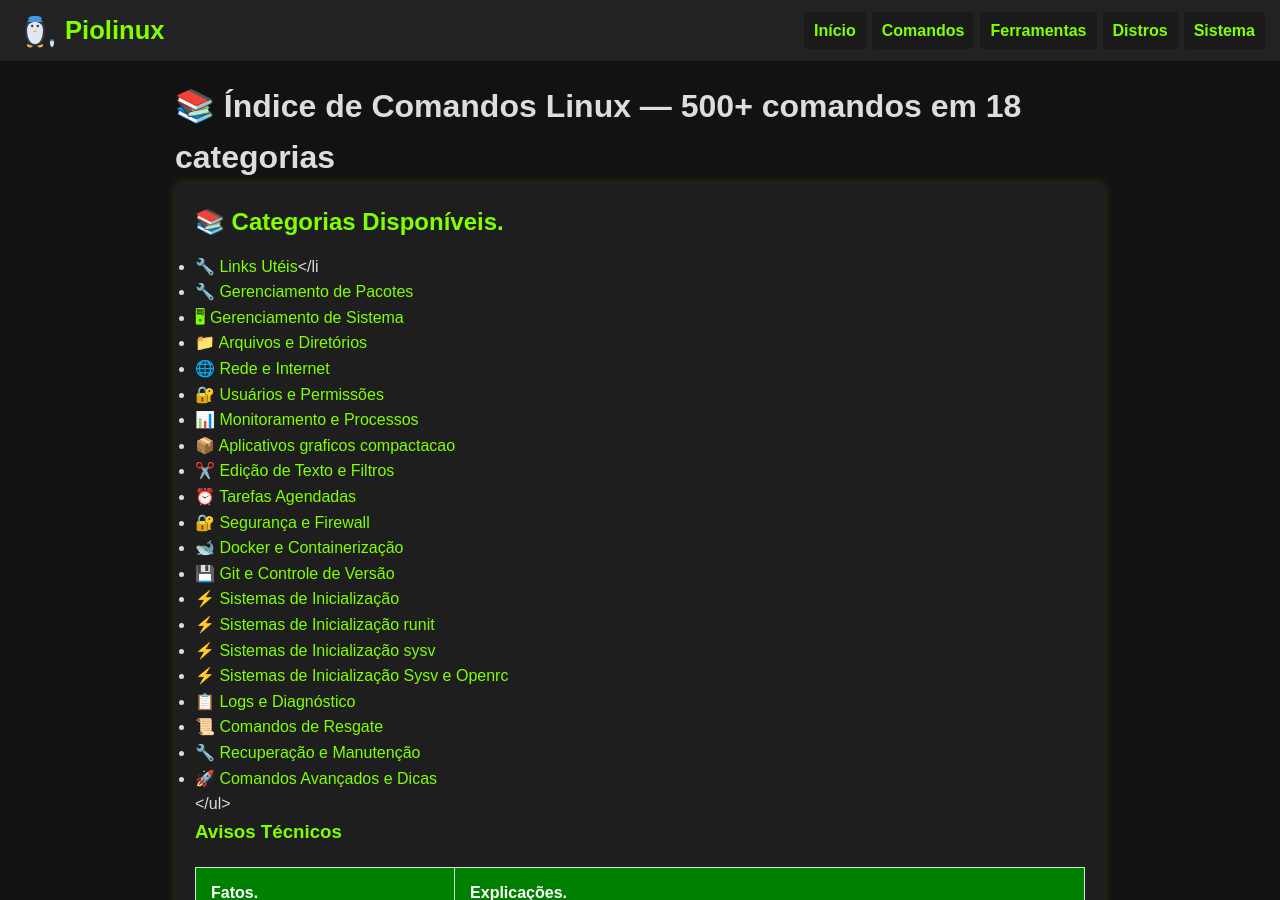
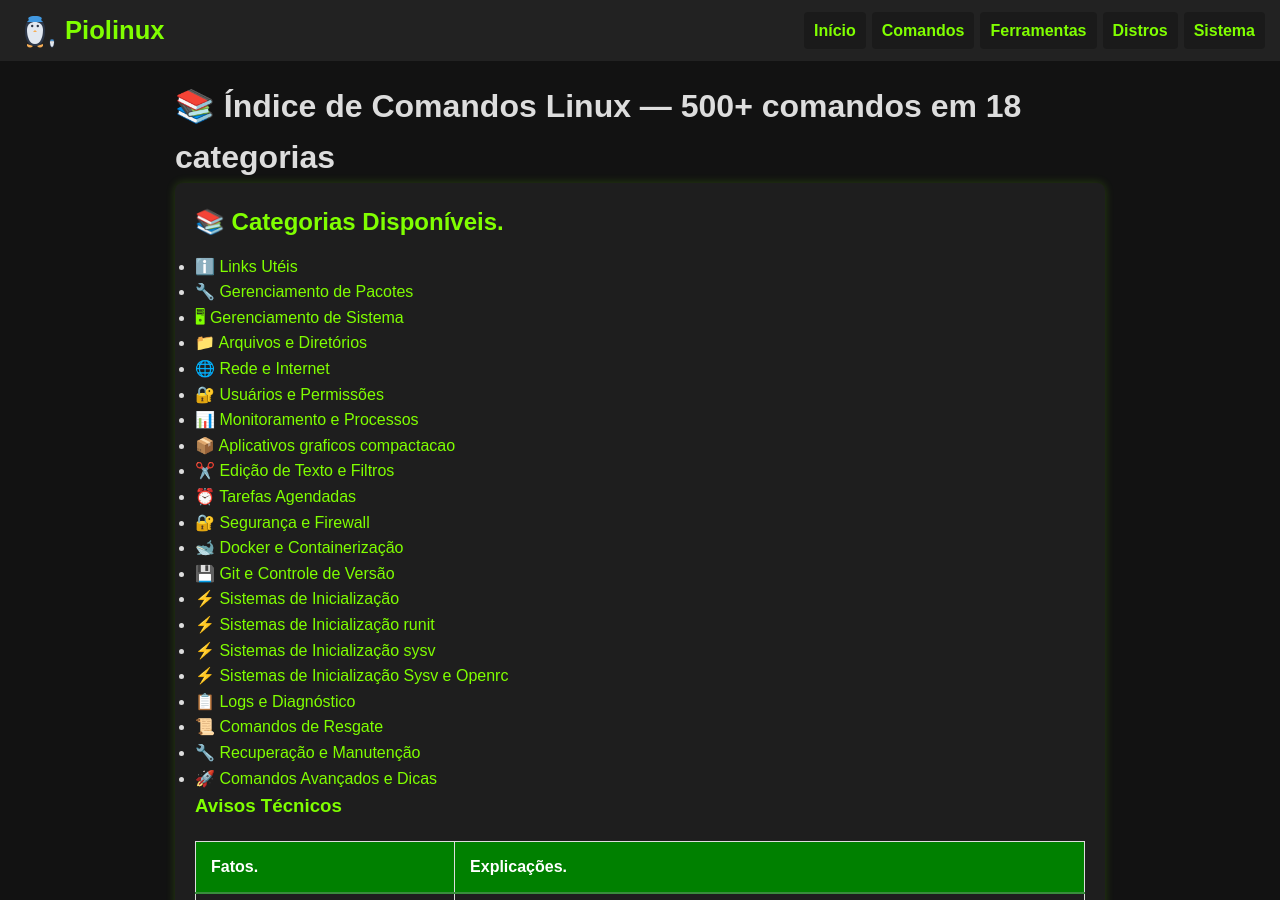
Before and after one commit to Piolinux/piolinux-site, a Jekyll site: the page built from _pages/_comandos/index.md, in a window 1280 px wide and 900 px high. Built offline with Jekyll 4.4.1, drawn with Linux system fonts in a browser that asks for light colours.

```diff
--- a/_pages/_comandos/index.md
+++ b/_pages/_comandos/index.md
@@ -14,7 +14,7 @@ permalink: /comandos/
 <h2> 📚 Categorias Disponíveis.</h2>
 
 <ul class="lista-categorias">
-   <li><a href="/links-uteis-linux-python/">🔧 Links Utéis</a></li
+   <li><a href="/links-uteis-linux-python/">ℹ️ Links Utéis</a></li>
   <li><a href="/gerenciamento-de-pacotes/">🔧 Gerenciamento de Pacotes</a></li>
   <li><a href="/gerenciamento-de-sistema/">🖥 Gerenciamento de Sistema</a></li>
   <li><a href="/arquivos-e-diretorios/">📁 Arquivos e Diretórios</a></li>
```
